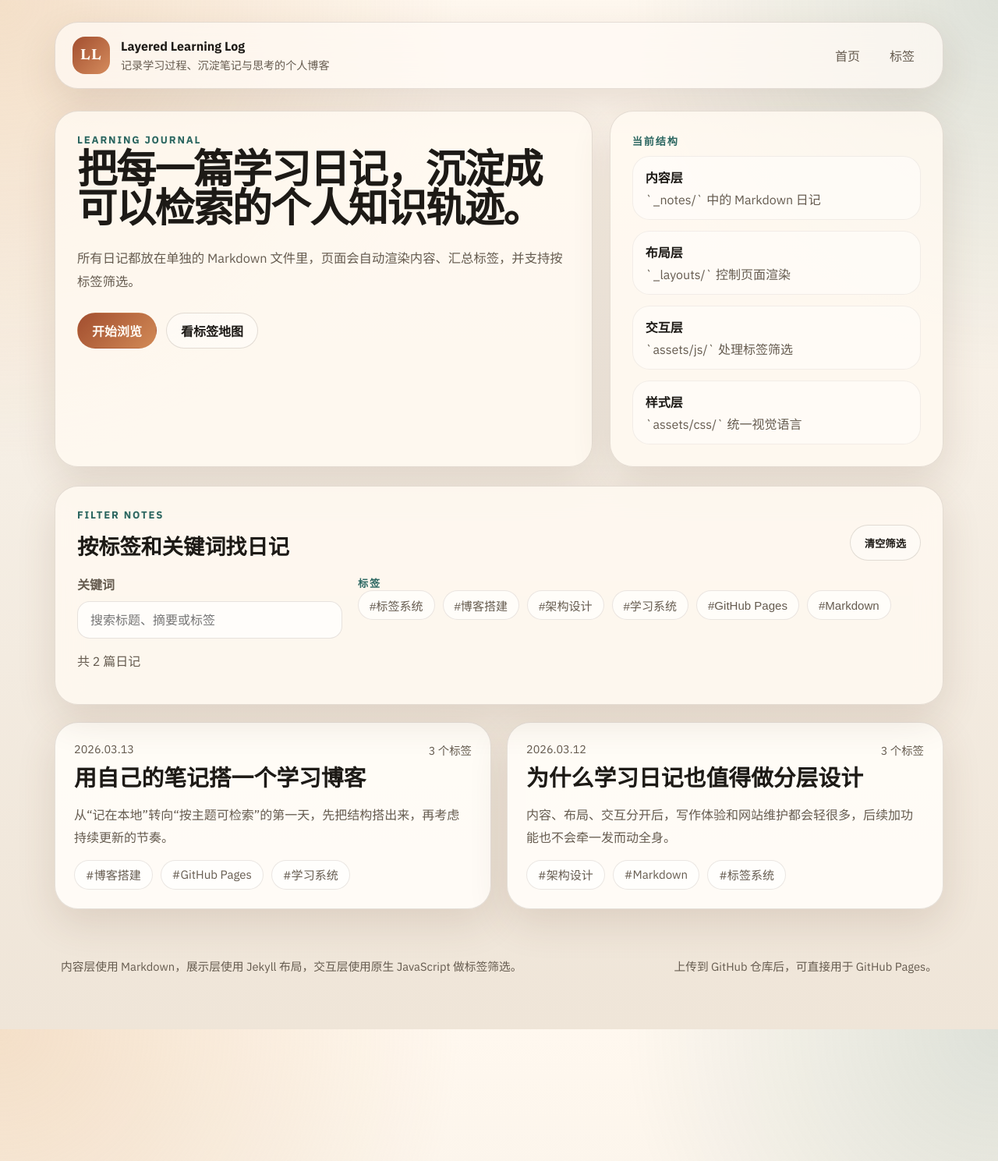
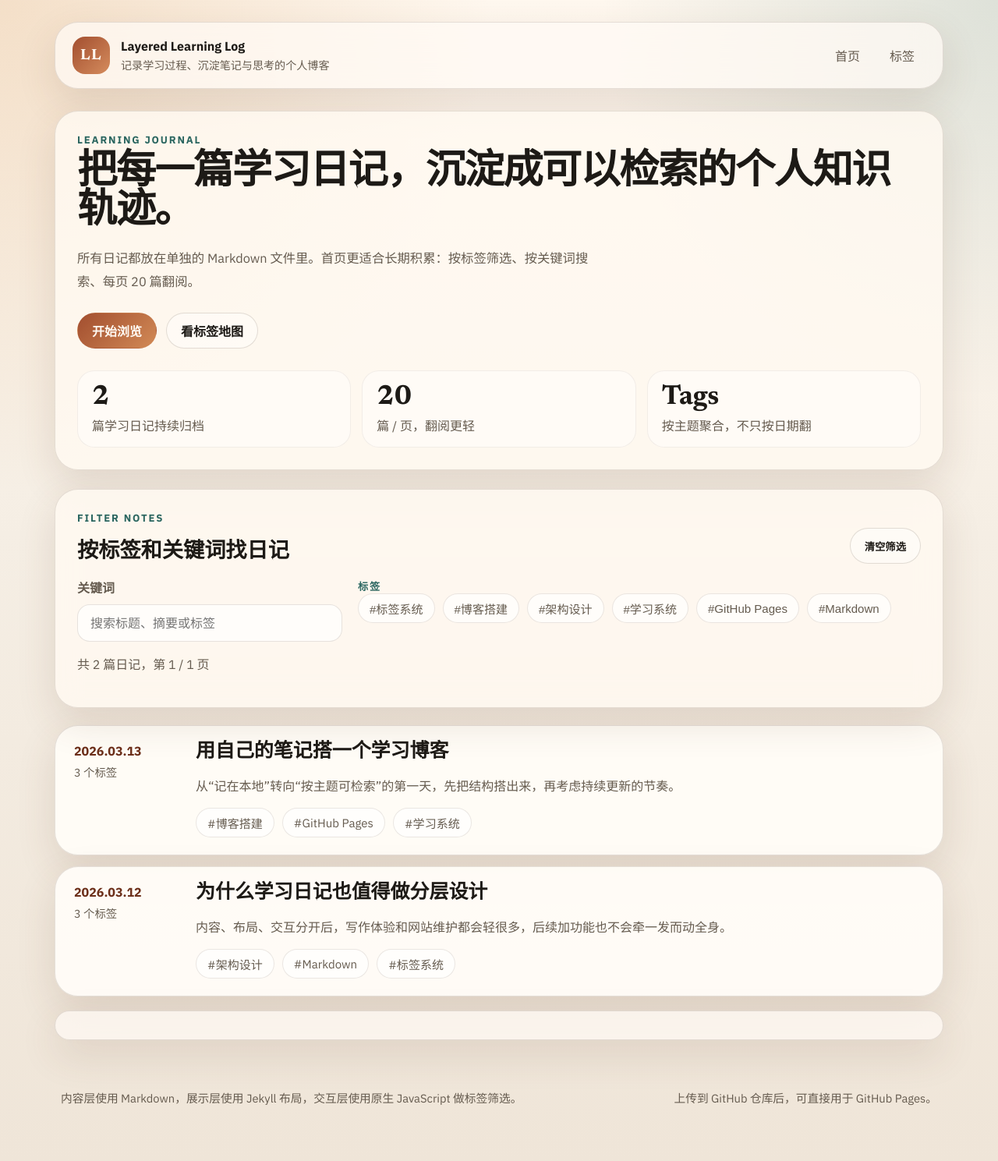
Before and after one commit to ln172/Personal_Knowledge_Base, a Jekyll site: the page built from index.md, in a window 1280 px wide. Shown: the whole page at 78% size. Built offline with Jekyll 4.4.1, drawn with Linux system fonts in a browser that asks for light colours.

Commit message:
Refine blog layout and add note pagination

```diff
--- a/_includes/note-card.html
+++ b/_includes/note-card.html
@@ -9,17 +9,19 @@
   data-tags="{{ note_tags | join: ',' | downcase | escape }}"
   data-search="{{ note_search_blob | downcase | escape }}"
 >
-  <div class="note-card__meta">
-    <span>{{ note_item.date | date: "%Y.%m.%d" }}</span>
-    <span>{{ note_tags | size }} 个标签</span>
+  <div class="note-card__rail">
+    <span class="note-card__date">{{ note_item.date | date: "%Y.%m.%d" }}</span>
+    <span class="note-card__tag-count">{{ note_tags | size }} 个标签</span>
   </div>
+  <div class="note-card__body">
     <h3 class="note-card__title">
-    <a href="{{ note_item.url | relative_url }}">{{ note_item.title }}</a>
+      <a href="{{ site.baseurl }}{{ note_item.url }}">{{ note_item.title }}</a>
     </h3>
     <p class="note-card__summary">{{ note_summary }}</p>
     <div class="tag-list">
       {% for tag in note_tags %}
-      <a class="tag-pill" href="{{ '/tags/' | relative_url }}?tag={{ tag | uri_escape }}">#{{ tag }}</a>
+        <a class="tag-pill" href="{{ site.baseurl }}/tags/?tag={{ tag | uri_escape }}">#{{ tag }}</a>
       {% endfor %}
     </div>
+  </div>
 </article>
--- a/_layouts/default.html
+++ b/_layouts/default.html
@@ -9,13 +9,13 @@
     <link rel="preconnect" href="https://fonts.googleapis.com">
     <link rel="preconnect" href="https://fonts.gstatic.com" crossorigin>
     <link href="https://fonts.googleapis.com/css2?family=IBM+Plex+Sans:wght@400;500;600;700&family=Newsreader:opsz,wght@6..72,400;6..72,600;6..72,700&display=swap" rel="stylesheet">
-    <link rel="stylesheet" href="{{ '/assets/css/site.css' | relative_url }}">
-    <script defer src="{{ '/assets/js/site.js' | relative_url }}"></script>
+    <link rel="stylesheet" href="{{ site.baseurl }}/assets/css/site.css">
+    <script defer src="{{ site.baseurl }}/assets/js/site.js"></script>
   </head>
   <body class="layout-{{ page.layout | default: 'default' }}">
     <div class="site-shell">
       <header class="site-header">
-        <a class="brand" href="{{ '/' | relative_url }}">
+        <a class="brand" href="{{ site.baseurl }}/">
           <span class="brand__mark">LL</span>
           <span class="brand__text">
             <strong>{{ site.title }}</strong>
@@ -23,8 +23,8 @@
           </span>
         </a>
         <nav class="site-nav" aria-label="Main navigation">
-          <a href="{{ '/' | relative_url }}">首页</a>
-          <a href="{{ '/tags/' | relative_url }}">标签</a>
+          <a href="{{ site.baseurl }}/">首页</a>
+          <a href="{{ site.baseurl }}/tags/">标签</a>
         </nav>
       </header>
 
--- a/_layouts/home.html
+++ b/_layouts/home.html
@@ -7,21 +7,26 @@ layout: default
     <p class="eyebrow">Learning Journal</p>
     <h1>把每一篇学习日记，沉淀成可以检索的个人知识轨迹。</h1>
     <p class="hero__lead">
-      所有日记都放在单独的 Markdown 文件里，页面会自动渲染内容、汇总标签，并支持按标签筛选。
+      所有日记都放在单独的 Markdown 文件里。首页更适合长期积累：按标签筛选、按关键词搜索、每页 20 篇翻阅。
     </p>
     <div class="hero__actions">
       <a class="button" href="#notes">开始浏览</a>
-      <a class="button button--ghost" href="{{ '/tags/' | relative_url }}">看标签地图</a>
+      <a class="button button--ghost" href="{{ site.baseurl }}/tags/">看标签地图</a>
     </div>
-  </div>
-  <div class="hero__panel">
-    <p class="panel__label">当前结构</p>
-    <ul class="stack-list">
-      <li><strong>内容层</strong><span>`_notes/` 中的 Markdown 日记</span></li>
-      <li><strong>布局层</strong><span>`_layouts/` 控制页面渲染</span></li>
-      <li><strong>交互层</strong><span>`assets/js/` 处理标签筛选</span></li>
-      <li><strong>样式层</strong><span>`assets/css/` 统一视觉语言</span></li>
-    </ul>
+    <div class="hero__metrics" aria-label="站点概览">
+      <div class="hero__metric">
+        <strong>{{ sorted_notes | size }}</strong>
+        <span>篇学习日记持续归档</span>
+      </div>
+      <div class="hero__metric">
+        <strong>20</strong>
+        <span>篇 / 页，翻阅更轻</span>
+      </div>
+      <div class="hero__metric">
+        <strong>Tags</strong>
+        <span>按主题聚合，不只按日期翻</span>
+      </div>
+    </div>
   </div>
 </section>
 
@@ -46,20 +51,21 @@ layout: default
   <p class="result-text" data-results-label>共 {{ sorted_notes | size }} 篇日记</p>
 </section>
 
-<section class="note-grid" data-note-grid>
+<section class="note-feed" data-note-grid>
   {% for note in sorted_notes %}
     {% include note-card.html note=note %}
   {% endfor %}
 </section>
 
 <p class="empty-state" data-empty-state hidden>当前筛选条件下没有匹配的日记。</p>
+<nav class="pagination" aria-label="Notes pages" data-pagination hidden></nav>
 
 <script id="notes-data" type="application/json">
 [
   {% for note in sorted_notes %}
     {
       "title": {{ note.title | jsonify }},
-      "url": {{ note.url | relative_url | jsonify }},
+      "url": {{ site.baseurl | append: note.url | jsonify }},
       "date": {{ note.date | date: "%Y-%m-%d" | jsonify }},
       "summary": {{ note.summary | default: note.excerpt | strip_html | strip_newlines | normalize_whitespace | truncate: 160 | jsonify }},
       "tags": {{ note.tags | default: empty | jsonify }}
--- a/_layouts/note.html
+++ b/_layouts/note.html
@@ -14,7 +14,7 @@ layout: default
     {% endif %}
     <div class="tag-list">
       {% for tag in page.tags %}
-        <a class="tag-pill" href="{{ '/tags/' | relative_url }}?tag={{ tag | uri_escape }}">#{{ tag }}</a>
+        <a class="tag-pill" href="{{ site.baseurl }}/tags/?tag={{ tag | uri_escape }}">#{{ tag }}</a>
       {% endfor %}
     </div>
   </div>
@@ -24,7 +24,7 @@ layout: default
   </div>
 
   <div class="note-page__footer">
-    <a class="button button--ghost" href="{{ '/' | relative_url }}">返回首页</a>
-    <a class="button button--ghost" href="{{ '/tags/' | relative_url }}">查看全部标签</a>
+    <a class="button button--ghost" href="{{ site.baseurl }}/">返回首页</a>
+    <a class="button button--ghost" href="{{ site.baseurl }}/tags/">查看全部标签</a>
   </div>
 </article>
--- a/_layouts/tags.html
+++ b/_layouts/tags.html
@@ -41,7 +41,7 @@ layout: default
   {% for note in sorted_notes %}
     {
       "title": {{ note.title | jsonify }},
-      "url": {{ note.url | relative_url | jsonify }},
+      "url": {{ site.baseurl | append: note.url | jsonify }},
       "date": {{ note.date | date: "%Y-%m-%d" | jsonify }},
       "summary": {{ note.summary | default: note.excerpt | strip_html | strip_newlines | normalize_whitespace | truncate: 160 | jsonify }},
       "tags": {{ note.tags | default: empty | jsonify }}
--- a/assets/css/site.css
+++ b/assets/css/site.css
@@ -152,6 +152,10 @@ img {
   margin-bottom: 24px;
 }
 
+.hero--home {
+  grid-template-columns: 1fr;
+}
+
 .hero--page {
   grid-template-columns: 1fr;
 }
@@ -193,6 +197,32 @@ img {
   flex-wrap: wrap;
   gap: 12px;
   margin-top: 26px;
+}
+
+.hero__metrics {
+  display: grid;
+  grid-template-columns: repeat(3, minmax(0, 1fr));
+  gap: 14px;
+  margin-top: 28px;
+}
+
+.hero__metric {
+  display: grid;
+  gap: 6px;
+  padding: 16px 18px;
+  border-radius: var(--radius-lg);
+  border: 1px solid rgba(95, 73, 55, 0.08);
+  background: rgba(255, 255, 255, 0.48);
+}
+
+.hero__metric strong {
+  font-family: "Newsreader", "Songti SC", serif;
+  font-size: clamp(1.6rem, 3vw, 2.2rem);
+  line-height: 1;
+}
+
+.hero__metric span {
+  color: var(--muted);
 }
 
 .panel__label,
@@ -356,16 +386,17 @@ input[type="search"]:focus {
   color: var(--muted);
 }
 
-.note-grid {
+.note-feed {
   display: grid;
-  grid-template-columns: repeat(2, minmax(0, 1fr));
-  gap: 20px;
+  gap: 14px;
 }
 
 .note-card {
   display: grid;
-  gap: 14px;
-  padding: 24px;
+  grid-template-columns: minmax(110px, 132px) minmax(0, 1fr);
+  gap: 24px;
+  align-items: start;
+  padding: 22px 24px;
   border: 1px solid var(--line);
   border-radius: var(--radius-xl);
   background: var(--panel-strong);
@@ -379,18 +410,31 @@ input[type="search"]:focus {
   box-shadow: 0 20px 44px rgba(88, 56, 35, 0.16);
 }
 
-.note-card__meta {
-  display: flex;
-  justify-content: space-between;
-  gap: 16px;
+.note-card__rail {
+  display: grid;
+  gap: 6px;
+}
+
+.note-card__date {
+  color: var(--accent-deep);
+  font-size: 1rem;
+  font-weight: 700;
+}
+
+.note-card__tag-count {
   color: var(--muted);
   font-size: 0.9rem;
+}
+
+.note-card__body {
+  display: grid;
+  gap: 14px;
 }
 
 .note-card__title {
   margin: 0;
   font-family: "Newsreader", "Songti SC", serif;
-  font-size: 1.8rem;
+  font-size: 1.56rem;
   line-height: 1.08;
 }
 
@@ -402,7 +446,64 @@ input[type="search"]:focus {
 .note-card__summary {
   margin: 0;
   color: var(--muted);
-  line-height: 1.8;
+  line-height: 1.75;
+  display: -webkit-box;
+  overflow: hidden;
+  -webkit-box-orient: vertical;
+  -webkit-line-clamp: 2;
+}
+
+.pagination {
+  display: flex;
+  flex-wrap: wrap;
+  justify-content: center;
+  align-items: center;
+  gap: 10px;
+  margin-top: 18px;
+  padding: 18px;
+  border: 1px solid var(--line);
+  border-radius: var(--radius-xl);
+  background: rgba(255, 250, 244, 0.74);
+  backdrop-filter: blur(16px);
+  box-shadow: var(--shadow);
+}
+
+.pagination__button {
+  min-width: 46px;
+  min-height: 42px;
+  padding: 0 14px;
+  border: 1px solid rgba(84, 62, 45, 0.12);
+  border-radius: var(--radius-pill);
+  background: rgba(255, 255, 255, 0.68);
+  color: var(--ink);
+  font: inherit;
+  cursor: pointer;
+  transition: transform 0.2s ease, border-color 0.2s ease, background-color 0.2s ease, color 0.2s ease;
+}
+
+.pagination__button:hover,
+.pagination__button:focus-visible {
+  transform: translateY(-1px);
+  border-color: rgba(162, 78, 47, 0.24);
+  color: var(--accent-deep);
+}
+
+.pagination__button.is-current {
+  background: linear-gradient(135deg, var(--accent) 0%, #d28a56 100%);
+  border-color: transparent;
+  color: #fff9f2;
+  cursor: default;
+}
+
+.pagination__button[disabled] {
+  opacity: 0.45;
+  cursor: not-allowed;
+  transform: none;
+}
+
+.pagination__ellipsis {
+  color: var(--muted);
+  font-weight: 600;
 }
 
 .note-page__head {
@@ -552,7 +653,7 @@ input[type="search"]:focus {
 @media (max-width: 900px) {
   .hero,
   .search-row,
-  .note-grid {
+  .hero__metrics {
     grid-template-columns: 1fr;
   }
 
@@ -562,6 +663,11 @@ input[type="search"]:focus {
   .tag-section__head {
     flex-direction: column;
     align-items: flex-start;
+  }
+
+  .note-card {
+    grid-template-columns: 1fr;
+    gap: 16px;
   }
 
   .site-nav {
--- a/assets/js/site.js
+++ b/assets/js/site.js
@@ -53,12 +53,15 @@
   var tagFilterContainers = Array.prototype.slice.call(document.querySelectorAll("[data-tag-filter]"));
   var searchInputs = Array.prototype.slice.call(document.querySelectorAll("[data-note-search]"));
   var clearButtons = Array.prototype.slice.call(document.querySelectorAll("[data-clear-filters]"));
+  var paginationContainers = Array.prototype.slice.call(document.querySelectorAll("[data-pagination]"));
   var resultsLabel = document.querySelector("[data-results-label]");
   var emptyState = document.querySelector("[data-empty-state]");
   var tagDirectory = document.querySelector("[data-tag-sections]");
+  var pageSize = 20;
   var state = {
     keyword: "",
-    activeTags: []
+    activeTags: [],
+    page: 1
   };
 
   if (!notes.length) {
@@ -69,6 +72,7 @@
     var params = new URLSearchParams(window.location.search);
     var tagValue = params.get("tags") || params.get("tag") || "";
     var keywordValue = params.get("q") || "";
+    var pageValue = parseInt(params.get("page") || "1", 10);
 
     state.activeTags = tagValue
       .split(",")
@@ -77,6 +81,7 @@
       })
       .filter(Boolean);
     state.keyword = normalizeText(keywordValue);
+    state.page = Number.isFinite(pageValue) && pageValue > 0 ? pageValue : 1;
   }
 
   function writeStateToUrl() {
@@ -94,6 +99,12 @@
       params.set("q", state.keyword);
     } else {
       params.delete("q");
+    }
+
+    if (cards.length && state.page > 1) {
+      params.set("page", String(state.page));
+    } else {
+      params.delete("page");
     }
 
     var query = params.toString();
@@ -145,6 +156,79 @@
     });
   }
 
+  function buildVisiblePages(totalPages, currentPage) {
+    var candidates = [1, totalPages, currentPage - 1, currentPage, currentPage + 1];
+    var pages = candidates.filter(function (page) {
+      return page >= 1 && page <= totalPages;
+    });
+
+    return pages.filter(function (page, index) {
+      return pages.indexOf(page) === index;
+    }).sort(function (left, right) {
+      return left - right;
+    });
+  }
+
+  function renderPagination(totalPages, totalCount) {
+    if (!paginationContainers.length) {
+      return;
+    }
+
+    paginationContainers.forEach(function (container) {
+      container.innerHTML = "";
+
+      if (totalCount === 0 || totalPages <= 1) {
+        container.hidden = true;
+        return;
+      }
+
+      container.hidden = false;
+
+      var fragment = document.createDocumentFragment();
+
+      function appendButton(label, targetPage, options) {
+        var button = document.createElement("button");
+        button.className = "pagination__button";
+        button.type = "button";
+        button.textContent = label;
+
+        if (options && options.current) {
+          button.classList.add("is-current");
+          button.setAttribute("aria-current", "page");
+          button.disabled = true;
+        } else {
+          button.dataset.pageTarget = String(targetPage);
+        }
+
+        if (options && options.disabled) {
+          button.disabled = true;
+        }
+
+        fragment.appendChild(button);
+      }
+
+      function appendEllipsis() {
+        var ellipsis = document.createElement("span");
+        ellipsis.className = "pagination__ellipsis";
+        ellipsis.textContent = "...";
+        fragment.appendChild(ellipsis);
+      }
+
+      appendButton("上一页", state.page - 1, { disabled: state.page === 1 });
+
+      buildVisiblePages(totalPages, state.page).forEach(function (page, index, pages) {
+        if (index > 0 && page - pages[index - 1] > 1) {
+          appendEllipsis();
+        }
+
+        appendButton(String(page), page, { current: page === state.page });
+      });
+
+      appendButton("下一页", state.page + 1, { disabled: state.page === totalPages });
+      container.appendChild(fragment);
+    });
+  }
+
   function getFilteredNotes() {
     return notes.filter(function (note) {
       var normalizedTags = (note.tags || []).map(normalizeTag);
@@ -166,8 +250,13 @@
       return;
     }
 
+    var totalPages = Math.max(1, Math.ceil(filteredNotes.length / pageSize));
+    state.page = Math.min(Math.max(state.page, 1), totalPages);
+
+    var start = (state.page - 1) * pageSize;
+    var end = start + pageSize;
     var visibleUrls = new Set(
-      filteredNotes.map(function (note) {
+      filteredNotes.slice(start, end).map(function (note) {
         return note.url;
       })
     );
@@ -186,11 +275,17 @@
       }
     });
 
-    setResultsText("共 " + visibleCount + " 篇日记");
+    if (filteredNotes.length === 0) {
+      setResultsText("共 0 篇日记");
+    } else {
+      setResultsText("共 " + filteredNotes.length + " 篇日记，第 " + state.page + " / " + totalPages + " 页");
+    }
 
     if (emptyState) {
-      emptyState.hidden = visibleCount > 0;
+      emptyState.hidden = filteredNotes.length > 0;
     }
+
+    renderPagination(totalPages, filteredNotes.length);
   }
 
   function buildTagDirectory(filteredNotes) {
@@ -289,10 +384,11 @@
     renderTagFilters();
     updateSearchInputs();
     updateClearButtons();
-    writeStateToUrl();
 
     if (cards.length) {
       applyCardFiltering(filteredNotes);
+    } else {
+      state.page = 1;
     }
 
     if (tagDirectory) {
@@ -300,6 +396,8 @@
     } else if (!cards.length && emptyState) {
       emptyState.hidden = filteredNotes.length > 0;
     }
+
+    writeStateToUrl();
   }
 
   function toggleTag(tagValue) {
@@ -315,9 +413,11 @@
   document.addEventListener("click", function (event) {
     var chip = event.target.closest("[data-tag-value]");
     var clearButton = event.target.closest("[data-clear-filters]");
+    var pageButton = event.target.closest("[data-page-target]");
 
     if (chip) {
       toggleTag(chip.dataset.tagValue);
+      state.page = 1;
       applyFilters();
       return;
     }
@@ -325,6 +425,13 @@
     if (clearButton) {
       state.activeTags = [];
       state.keyword = "";
+      state.page = 1;
+      applyFilters();
+      return;
+    }
+
+    if (pageButton) {
+      state.page = parseInt(pageButton.dataset.pageTarget || "1", 10);
       applyFilters();
     }
   });
@@ -332,6 +439,7 @@
   searchInputs.forEach(function (input) {
     input.addEventListener("input", function (event) {
       state.keyword = normalizeText(event.target.value);
+      state.page = 1;
       applyFilters();
     });
   });
```
Lines whose indentation alone changed are shown as unchanged.
